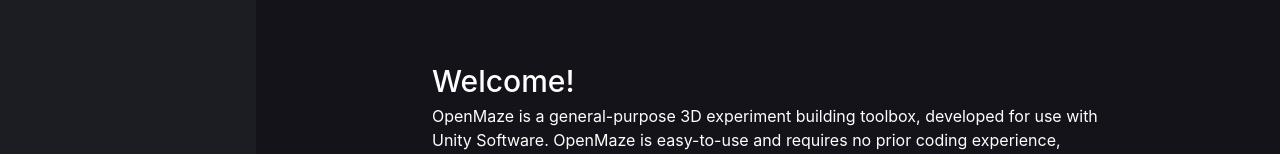
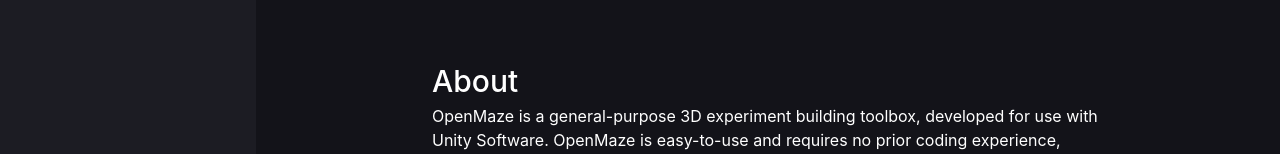
Before and after one commit to KyleAlsburyNealy/OpenMaze-Website, a Next.js app: page /documentation in a window 1280 px wide. Shown: the part 708-862 px from the top of the page. Built offline with nearby package versions, Linux system fonts and the light colour scheme.

Commit message:
Update documentation.js

```diff
--- a/pages/documentation.js
+++ b/pages/documentation.js
@@ -380,7 +380,7 @@
               <br /><br /><img src={Openmaze} alt="" className="w-full" />
               <p id="creatingScenes" className="font-bold text-center text-6xl">User Manual</p><br/><br/>
 
-                <p id="creatingScenes" className="font-medium text-3xl">Welcome!</p>
+                <p id="creatingScenes" className="font-medium text-3xl">About</p>
                   <p>OpenMaze is a general-purpose 3D experiment building toolbox, developed for use with Unity Software.
                     OpenMaze is easy-to-use and requires no prior coding experience, allowing you to spend less time hacking and more time experimenting!
                     This manual contains everything you need to know about building experiments in OpenMaze. </p>
```
